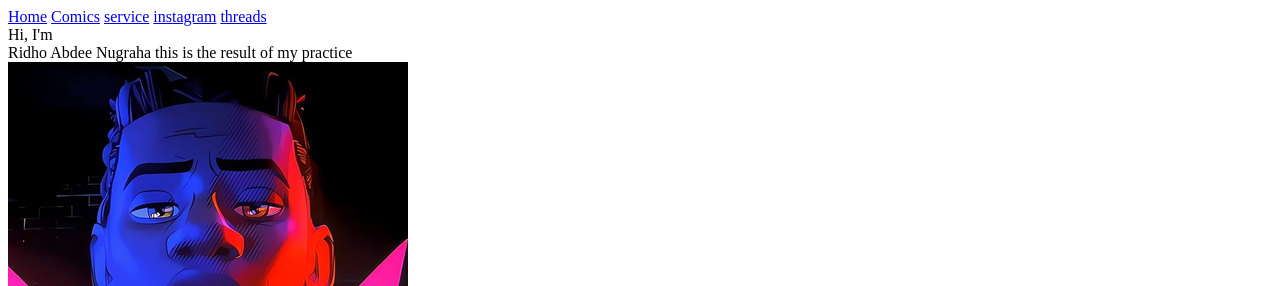
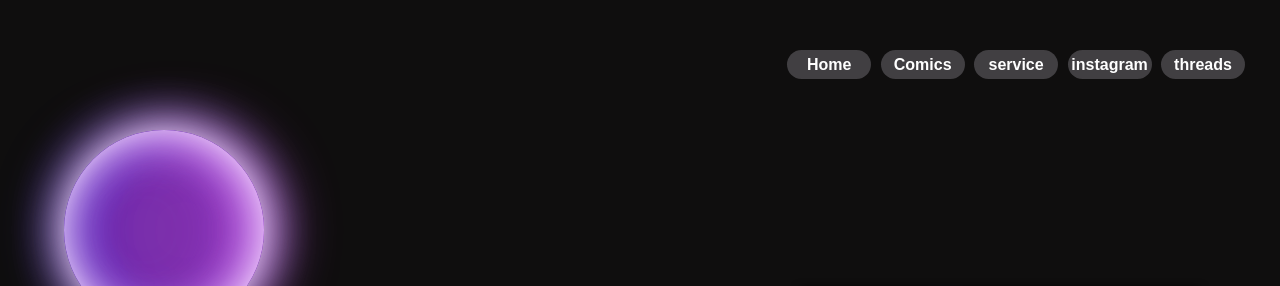
Before and after one commit to ridhooabdee/orb-animation, a plain HTML site: page index.html in a window 1280 px wide. Shown: the top 286 px of the page. Drawn offline with Linux system fonts and the light colour scheme; a web font is replaced by a local one.

Commit message:
memperbaiki link ke css

```diff
--- a/index.html
+++ b/index.html
@@ -4,7 +4,7 @@
     <meta charset="UTF-8" />
     <meta name="viewport" content="width=device-width, initial-scale=1.0" />
     <title>sampai</title>
-    <link rel="stylesheet" href="sampai.css" />
+    <link rel="stylesheet" href="index.css" />
     <link rel="shortcut icon" href="favicon.ico" type="image/x-icon">
   </head>
   <body>
```
